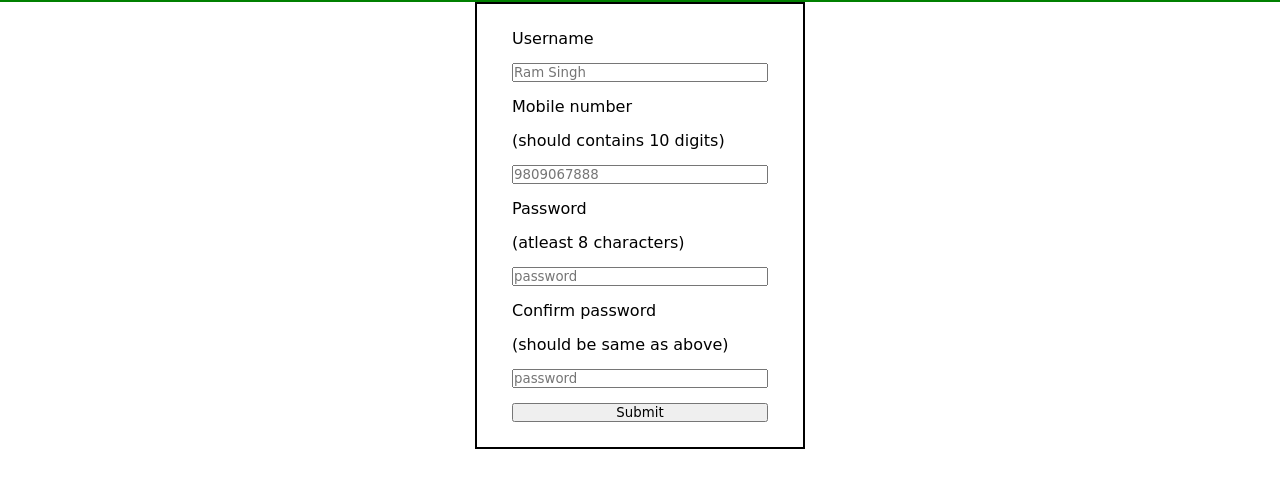
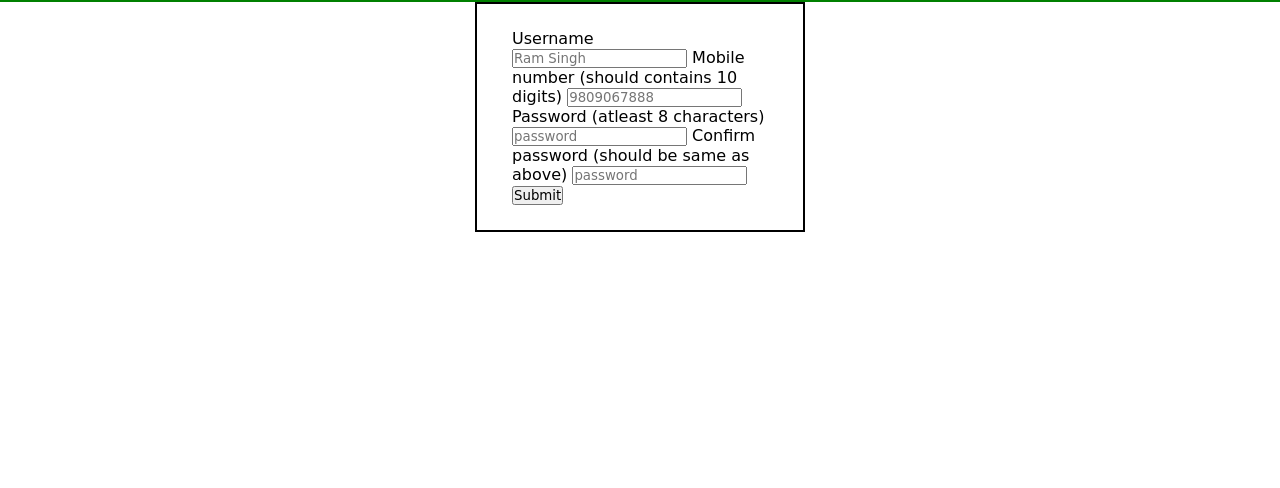
Before and after one commit to Mr-Sharma17/Interactive-form, a plain HTML site: page index.html in a window 1280 px wide. Drawn offline with Linux system fonts and the light colour scheme.

Commit message:
modified

```diff
--- a/index.css
+++ b/index.css
@@ -14,8 +14,8 @@
 }
 #form-container{
     border: 2px solid #000;
-    display: flex;
-    flex-direction: column;
+    /* display: grid;
+    grid-template-columns: repeat(1,1fr); */
     gap: 15px;
     width: 20%;
     margin: auto;
```
